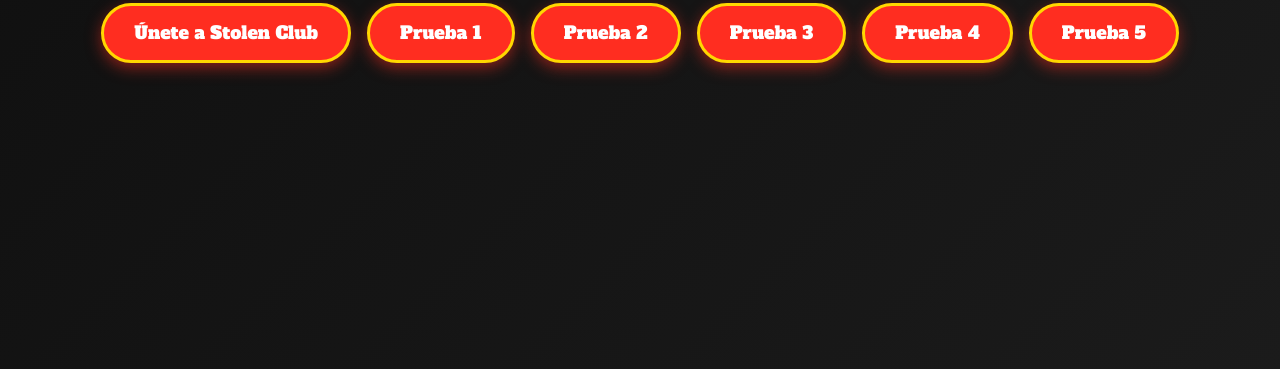
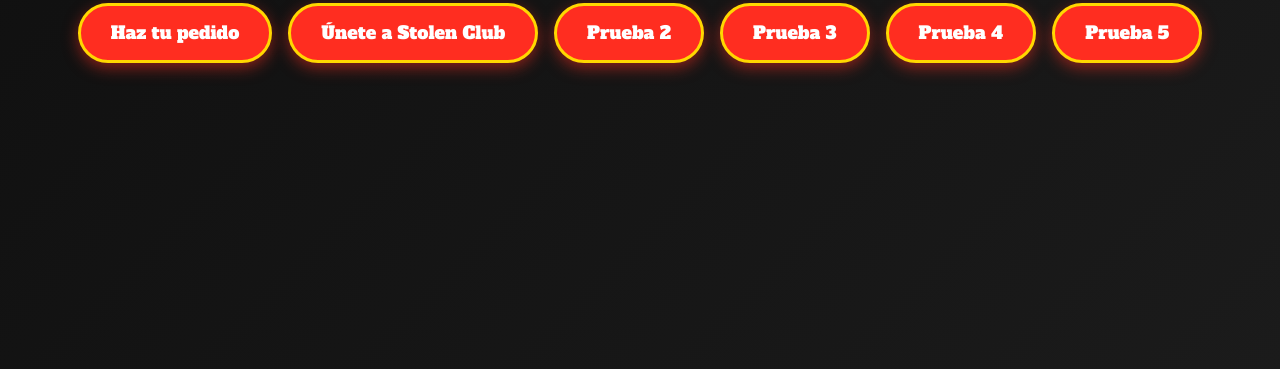
Before and after one commit to rickystolen/Potato, a plain HTML site: page index.html in a window 1280 px wide. Shown: the part 431-800 px from the top of the page. Drawn offline with Linux system fonts and the light colour scheme.

Commit message:
Update index.html

```diff
--- a/index.html
+++ b/index.html
@@ -92,8 +92,8 @@
   <h1>Bienvenido al Stolen Club</h1>
 
   <div class="button-container">
+    <a href="check.html" class="btn">Haz tu pedido</a>
     <a href="club.html" class="btn">Únete a Stolen Club</a>
-    <a href="#prueba1" class="btn">Prueba 1</a>
     <a href="#prueba2" class="btn">Prueba 2</a>
     <a href="#prueba3" class="btn">Prueba 3</a>
     <a href="#prueba4" class="btn">Prueba 4</a>
```
